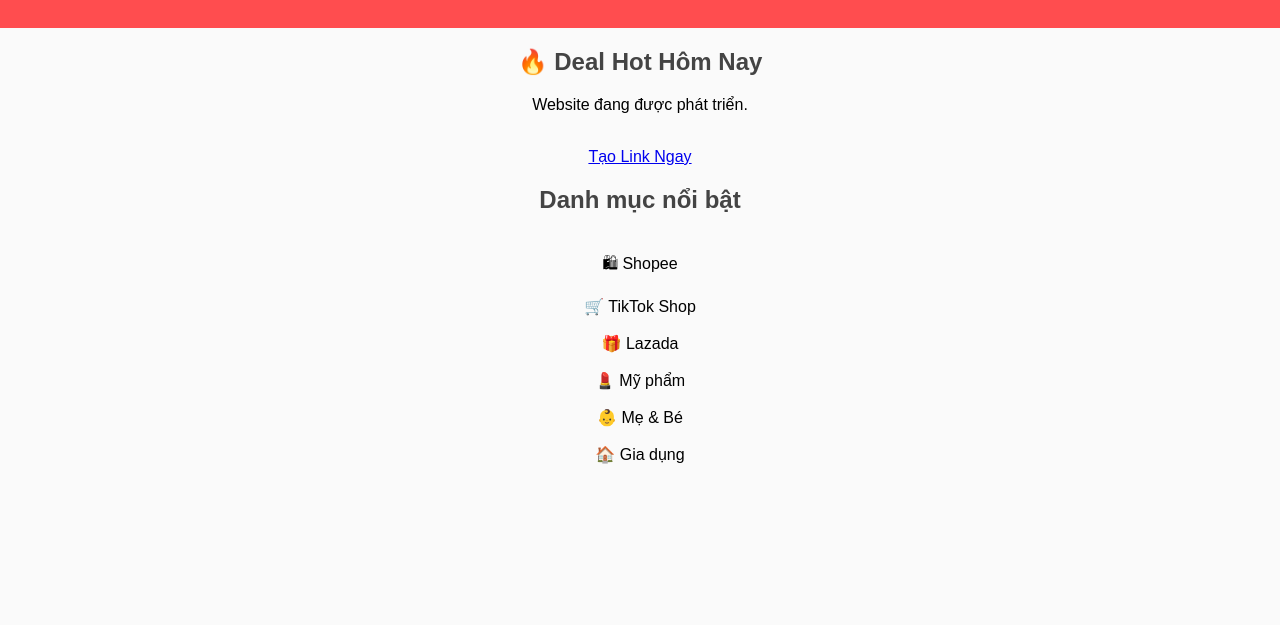
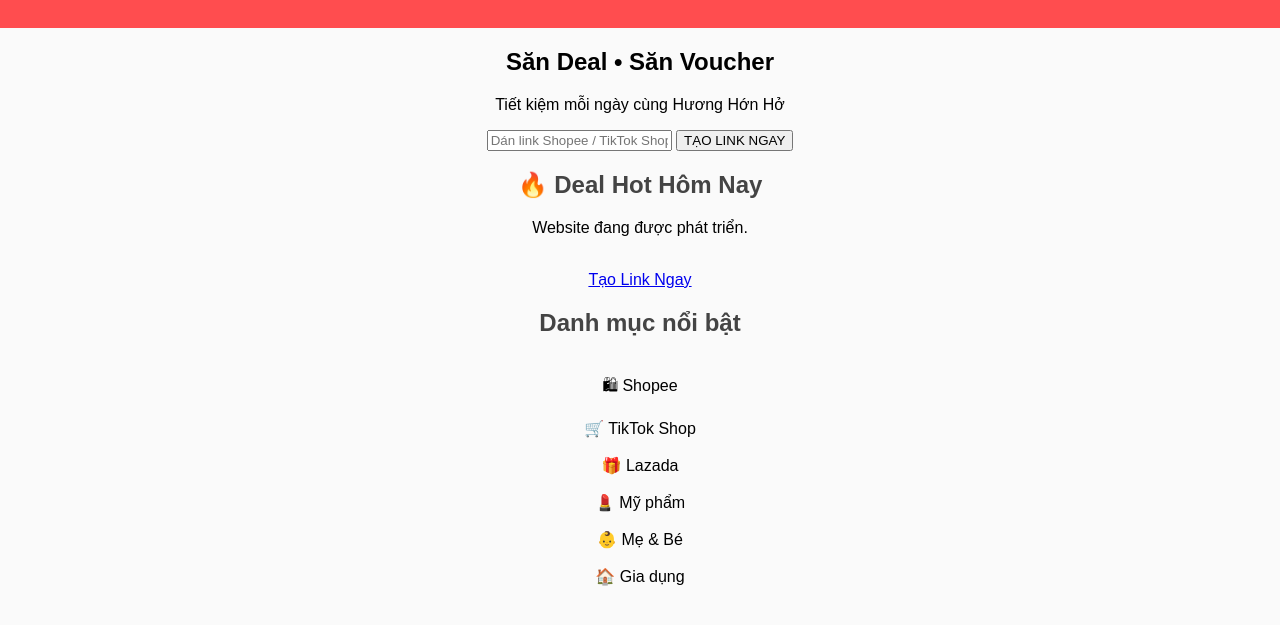
Before and after one commit to HuongHonHo/HuongHonHo, a plain HTML site: page index.html in a window 1280 px wide. Shown: the part 107-732 px from the top of the page. Drawn offline with Linux system fonts and the light colour scheme.

Commit message:
Update index.html

```diff
--- a/index.html
+++ b/index.html
@@ -75,6 +75,19 @@
     </nav>
 
 </header>
+<section class="hero">
+
+    <h1>Săn Deal • Săn Voucher</h1>
+
+    <p>Tiết kiệm mỗi ngày cùng Hương Hớn Hở</p>
+
+    <input
+        type="text"
+        placeholder="Dán link Shopee / TikTok Shop / Lazada tại đây">
+
+    <button>TẠO LINK NGAY</button>
+
+</section>
 <div class="container">
 
 <div class="card">
```
